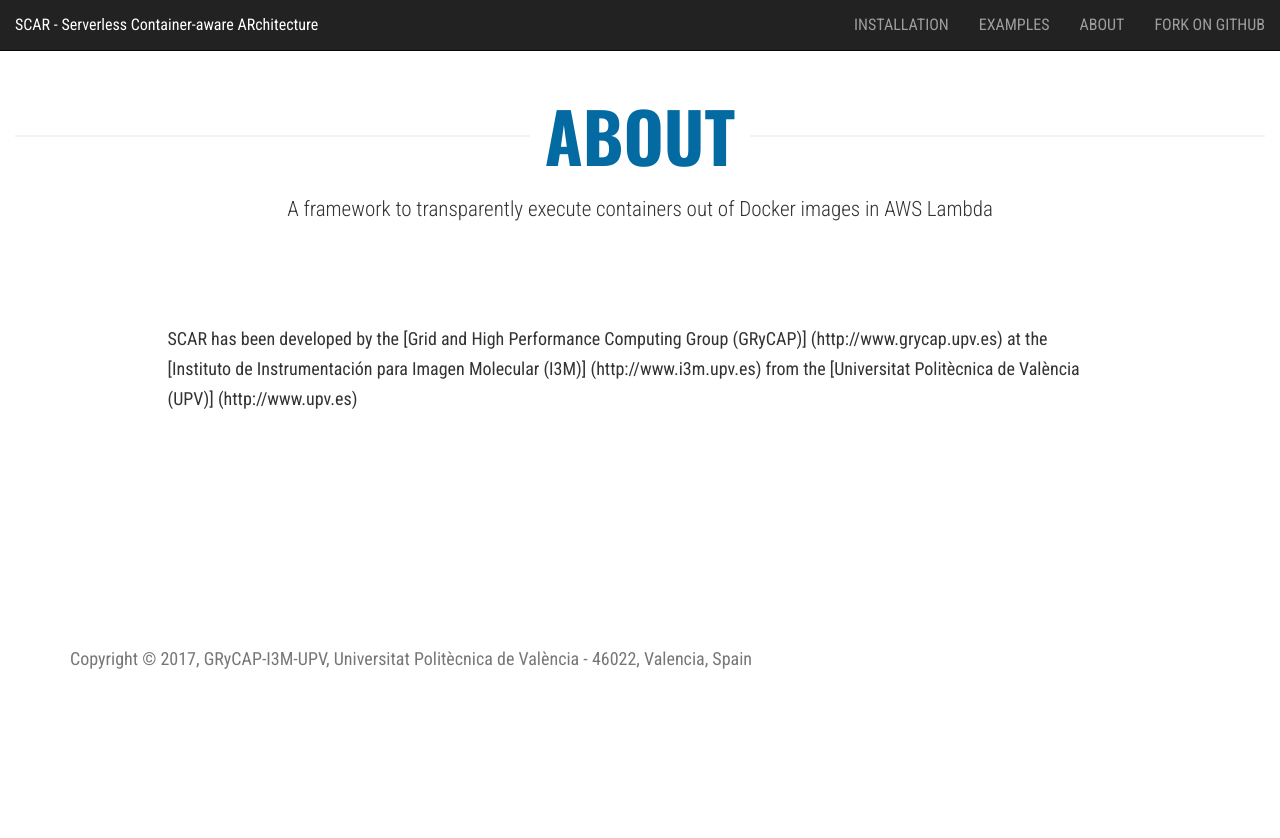
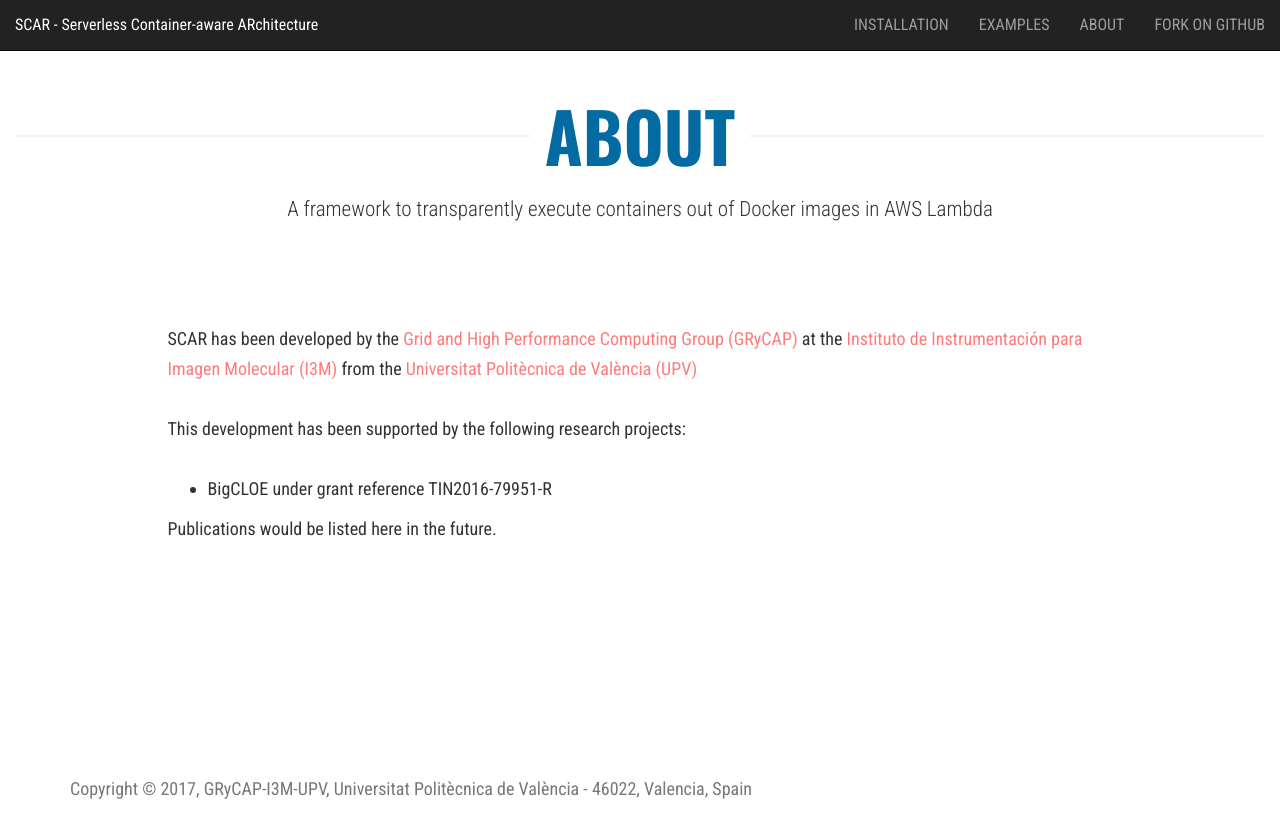
Before and after one commit to amcaar/try.github.io, a Jekyll site: the page built from _pages/about.md, in a window 1280 px wide. Shown: the top 838 px of the page. Built offline with Jekyll 4.4.1, drawn with Linux system fonts in a browser that asks for light colours; nearby versions of some CDN libraries.

Commit message:
Update about.md

```diff
--- a/_pages/about.md
+++ b/_pages/about.md
@@ -5,5 +5,11 @@
 ---
 
 
-SCAR has been developed by the [Grid and High Performance Computing Group (GRyCAP)] (http://www.grycap.upv.es) at
-the [Instituto de Instrumentación para Imagen Molecular (I3M)] (http://www.i3m.upv.es) from the [Universitat Politècnica de València (UPV)] (http://www.upv.es)
+SCAR has been developed by the [Grid and High Performance Computing Group (GRyCAP)](http://www.grycap.upv.es) at
+the [Instituto de Instrumentación para Imagen Molecular (I3M)](http://www.i3m.upv.es) from the [Universitat Politècnica de València (UPV)](http://www.upv.es)
+
+This development has been supported by the following research projects:
+
+* BigCLOE under grant reference TIN2016-79951-R
+
+Publications would be listed here in the future.
```
